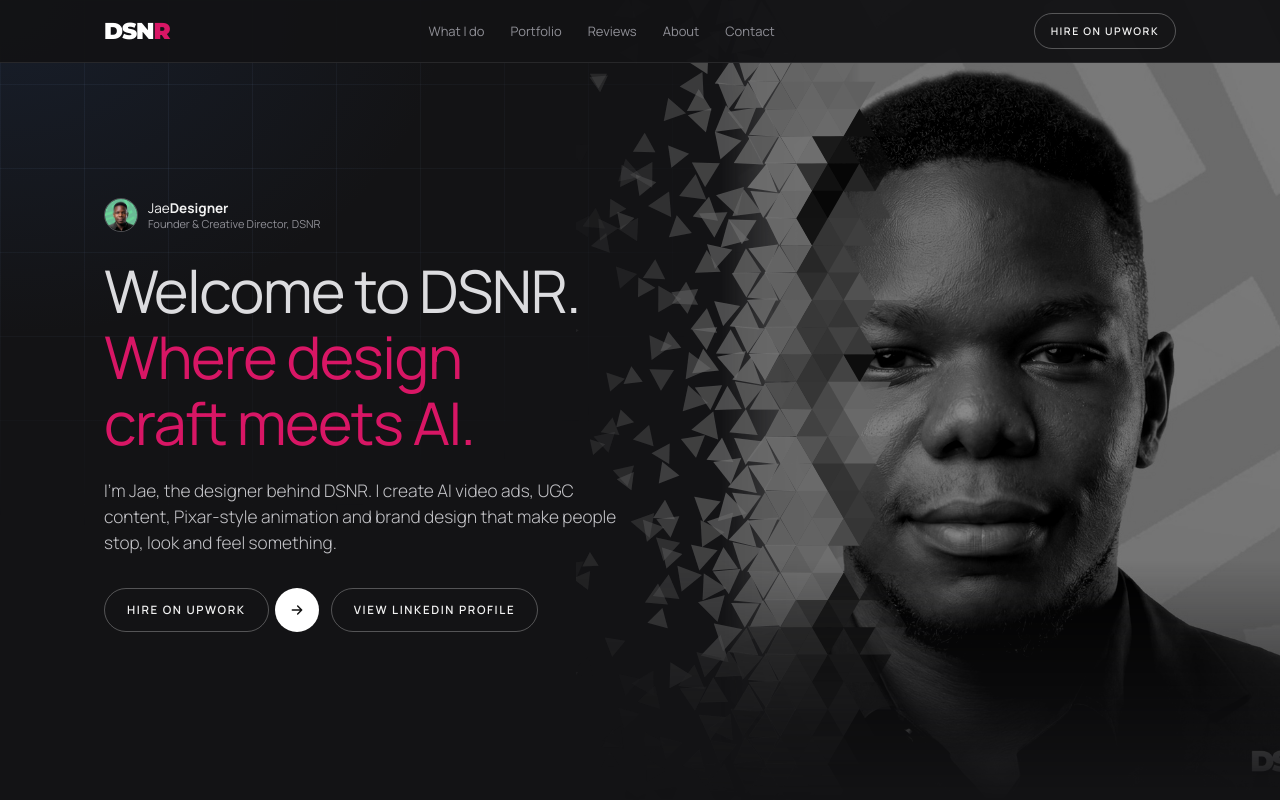
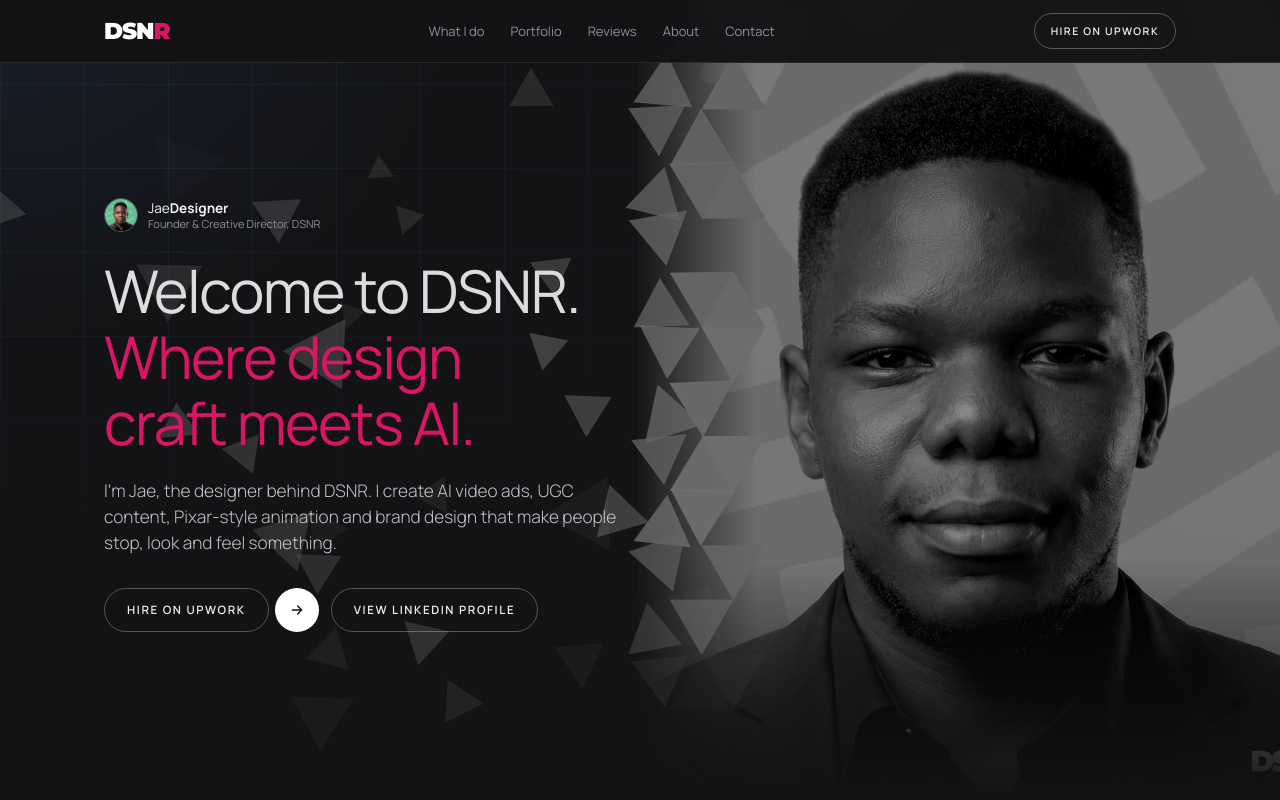
Before and after one commit to jaedesigner2000/dsnr, a plain HTML site: page index.html in a window 1280 px wide. Shown: the top 800 px of the page. Drawn offline with Linux system fonts and the light colour scheme.

Commit message:
Add files via upload

```diff
--- a/index.html
+++ b/index.html
@@ -5,6 +5,16 @@
 <meta name="viewport" content="width=device-width, initial-scale=1">
 <title>DSNR | Jae Designer — AI Video Ads, UGC & Animation</title>
 <meta name="description" content="DSNR is the creative studio of Jae Designer (Lumbani Jere): AI video ads, UGC content, Pixar-style animation and brand design.">
+<link rel="canonical" href="https://jaedesigner2000.github.io/dsnr/">
+<meta name="robots" content="index,follow">
+<meta property="og:type" content="website">
+<meta property="og:site_name" content="DSNR">
+<meta property="og:title" content="DSNR | Jae Designer — AI Video Ads, UGC & Animation">
+<meta property="og:description" content="AI video ads, UGC content, Pixar-style animation and brand design by Jae Designer (Lumbani Jere), founder of DSNR.">
+<meta property="og:url" content="https://jaedesigner2000.github.io/dsnr/">
+<meta property="og:image" content="https://jaedesigner2000.github.io/dsnr/assets/photo.jpg">
+<meta name="twitter:card" content="summary_large_image">
+<script type="application/ld+json">{"@context":"https://schema.org","@type":"Person","name":"Lumbani Jere","alternateName":"Jae Designer","jobTitle":"Graphic Designer and AI Content Creator","url":"https://jaedesigner2000.github.io/dsnr/","image":"https://jaedesigner2000.github.io/dsnr/assets/photo.jpg","address":{"@type":"PostalAddress","addressLocality":"Blantyre","addressCountry":"MW"},"worksFor":{"@type":"Organization","name":"DSNR"},"knowsAbout":["AI video ads","UGC content","Pixar-style animation","Brand identity design","Logo design","Video editing"],"sameAs":["https://www.linkedin.com/in/lumbani-jere-","https://www.instagram.com/jae_designer","https://www.upwork.com/freelancers/~01d9ba420fcd5097a8"]}</script>
 <link rel="icon" href="assets/favicon.png">
 <link rel="preconnect" href="https://fonts.googleapis.com">
 <link rel="preconnect" href="https://fonts.gstatic.com" crossorigin>
@@ -86,7 +96,7 @@ main{position:relative}
   -webkit-mask-image:linear-gradient(to top,transparent 0,#000 30%);mask-image:linear-gradient(to top,transparent 0,#000 30%)}
 .hero-photo img{width:100%;height:100%;object-fit:cover;object-position:50% 18%;filter:grayscale(1) contrast(1.12) brightness(.62);
   -webkit-mask-image:linear-gradient(to right,transparent 26%,#000 52%);mask-image:linear-gradient(to right,transparent 26%,#000 52%)}
-.hero-photo canvas{position:absolute;inset:0;width:100%;height:100%;pointer-events:none}
+.hero>canvas{position:absolute;inset:0;width:100%;height:100%;pointer-events:none}
 .hero .wrap{position:relative;z-index:1}
 .hero-in{max-width:520px}
 .chip{display:inline-flex;align-items:center;gap:10px;margin-bottom:26px}
@@ -193,7 +203,7 @@ main{position:relative}
 .step p{color:var(--muted);font-size:14px}
 
 /* ---------- reviews ---------- */
-.reviews{display:grid;grid-template-columns:1fr 1fr;gap:18px}
+.reviews{display:grid;grid-template-columns:1fr 1fr;gap:18px;align-items:stretch}
 .review{perspective:1000px;transition:opacity .9s var(--ease),transform 1s var(--ease)}
 .review.reveal:nth-child(odd){transform:translateX(-46px)}
 .review.reveal:nth-child(even){transform:translateX(46px);transition-delay:.12s}
@@ -470,6 +480,7 @@ footer.site .soc svg{width:14px;height:14px}
     <div class="wrap">
       <div class="sec-head reveal"><div><div class="eyebrow">Reviews</div><h2>Happy <em>clients.</em></h2></div></div>
       <div class="reviews" id="reviewList"></div>
+      <div class="pager" id="reviewPager"></div>
     </div>
   </section>
 
@@ -685,17 +696,29 @@ $('#chips').addEventListener('click', e => { const b = e.target.closest('.chipb'
 renderGrid();
 
 /* ---------- reviews, software ---------- */
-$('#reviewList').innerHTML = REVIEWS.map(r => `
+/* reviews: two at a time, with pages */
+const rlist = $('#reviewList'), rpager = $('#reviewPager'), RPER = 2; let rpage = 0;
+function renderReviews(first){
+  const pages = Math.max(1, Math.ceil(REVIEWS.length / RPER)); rpage = Math.max(0, Math.min(rpage, pages - 1));
+  rlist.innerHTML = REVIEWS.slice(rpage * RPER, rpage * RPER + RPER).map(r => `
   <figure class="review reveal"><div class="review-in glow">
     <span class="q" aria-hidden="true">”</span>
     <div class="stars" aria-label="5 out of 5 stars">${[0,1,2,3,4].map(i => `<svg style="--i:${i}"><use href="#i-star"/></svg>`).join('')}</div>
     <blockquote>${r.text}</blockquote>
     <footer><i>✓</i>Verified client</footer>
   </div></figure>`).join('');
-$$('.review').forEach(el => {
-  const inner = $('.review-in', el); tilt(el, inner, 5);
-  el.addEventListener('pointermove', e => { const r = inner.getBoundingClientRect(); inner.style.setProperty('--mx', (e.clientX - r.left) + 'px'); inner.style.setProperty('--my', (e.clientY - r.top) + 'px'); });
-});
+  $$('.review', rlist).forEach(el => {
+    const inner = $('.review-in', el); tilt(el, inner, 5);
+    el.addEventListener('pointermove', e => { const r = inner.getBoundingClientRect(); inner.style.setProperty('--mx', (e.clientX - r.left) + 'px'); inner.style.setProperty('--my', (e.clientY - r.top) + 'px'); });
+  });
+  if (!first) setTimeout(() => $$('.review', rlist).forEach(el => el.classList.add('in')), 40);
+  rpager.style.display = pages > 1 ? '' : 'none';
+  rpager.innerHTML = `<button data-p="${rpage - 1}" ${rpage === 0 ? 'disabled' : ''} aria-label="Previous reviews"><svg><use href="#i-left"/></svg></button>` +
+    Array.from({length: pages}, (_, i) => `<button data-p="${i}" class="${i === rpage ? 'on' : ''}" aria-label="Reviews page ${i + 1}">${i + 1}</button>`).join('') +
+    `<button data-p="${rpage + 1}" ${rpage >= pages - 1 ? 'disabled' : ''} aria-label="Next reviews"><svg><use href="#i-right"/></svg></button>`;
+}
+rpager.addEventListener('click', e => { const b = e.target.closest('button'); if (!b || b.disabled) return; rpage = +b.dataset.p; renderReviews(); });
+renderReviews(true);
 $('#skills').innerHTML = SOFTWARE.map(s => `
   <div class="skill glow reveal" style="--c:${s.c};--v:${s.v}%;${s.tile ? `--tile:${s.tile};` : ''}${s.pad ? `--lp:${s.pad};` : ''}">
     <div class="logo"><img src="assets/logo-${s.logo}" alt="${s.name} logo" loading="lazy"></div>
@@ -784,44 +807,53 @@ addEventListener('keydown', e => { if (e.key === 'Escape' && pw.classList.contai
   tilt(ph.parentElement, ph, 6);
 }
 
-/* ---------- welcome photo: breaks into drifting triangles toward the text ---------- */
+/* ---------- welcome photo: its edge breaks into large triangles that drift across the page, clear of the face ---------- */
 {
   const hero = $('#hero'), hp = $('.hero-photo'), im = $('img', hp), cv = document.createElement('canvas'), cx = cv.getContext('2d');
-  hp.appendChild(cv);
-  let W = 0, H = 0, tris = [], mx = -9999, my = -9999, live = false, raf = 0;
+  hero.appendChild(cv);
+  let HW = 0, HH = 0, tris = [], mx = -9999, my = -9999, live = false, raf = 0;
   const sm = (a, b, x) => { x = Math.min(1, Math.max(0, (x - a) / (b - a))); return x * x * (3 - 2 * x); };
   function build(){
-    W = hp.clientWidth; H = hp.clientHeight; if (!W || !H || !im.naturalWidth) return;
-    const Z = W < 700 ? .34 : .43, dpr = Math.min(devicePixelRatio || 1, 2);
-    cv.width = W * dpr; cv.height = H * dpr; cx.setTransform(dpr, 0, 0, dpr, 0, 0);
-    const m = `linear-gradient(to right,transparent ${Z * 41}%,#000 ${Z * 81}%)`; im.style.webkitMaskImage = m; im.style.maskImage = m;
+    const W = hp.clientWidth, H = hp.clientHeight, ox = hp.offsetLeft; HW = hero.clientWidth; HH = hero.clientHeight;
+    if (!W || !H || !im.naturalWidth) return;
+    const small = HW < 700, Z = small ? .15 : .24, dpr = Math.min(devicePixelRatio || 1, 2);   /* Z: share of the photo that breaks up; the face starts further right */
+    cv.width = HW * dpr; cv.height = HH * dpr; cx.setTransform(dpr, 0, 0, dpr, 0, 0);
+    const m = `linear-gradient(to right,transparent ${Z * 30}%,#000 ${Z * 92}%)`; im.style.webkitMaskImage = m; im.style.maskImage = m;
     const k = 6, sw = Math.ceil(W / k), sh = Math.ceil(H / k), oc = document.createElement('canvas'); oc.width = sw; oc.height = sh;
     const o = oc.getContext('2d', {willReadFrequently:true}), sc = Math.max(W / im.naturalWidth, H / im.naturalHeight), dw = im.naturalWidth * sc, dh = im.naturalHeight * sc;
     o.drawImage(im, (W - dw) * .5 / k, (H - dh) * .18 / k, dw / k, dh / k);
     let px; try { px = o.getImageData(0, 0, sw, sh).data; } catch (e) { return; }
-    const s = Math.max(20, Math.min(36, W / 26)), h = s * .866; tris = [];
+    const grey = (x, y) => { const pi = (Math.min(sh - 1, Math.max(0, y / k | 0)) * sw + Math.min(sw - 1, Math.max(0, x / k | 0))) * 4, lum = (.299 * px[pi] + .587 * px[pi + 1] + .114 * px[pi + 2]) / 255;
+      return Math.max(26, Math.min(255, (((lum - .5) * 1.12 + .5) * .62 + (Math.random() - .5) * .04) * 255)) | 0; };
+    const s = small ? 34 : Math.max(46, Math.min(74, W / 13)), h = s * .866; tris = [];
+    const shape = (up, s, h) => up ? [-s / 2, h / 3, 0, -h * 2 / 3, s / 2, h / 3] : [-s / 2, -h / 3, s / 2, -h / 3, 0, h * 2 / 3];
     for (let r = 0; r * h < H; r++) for (let i = 0; ; i++) {
       const x0 = i * s / 2 - s / 2, up = (i + r) % 2 === 0, tx = x0 + s / 2, ty = r * h + (up ? h * 2 / 3 : h / 3), u = tx / W / Z;
       if (u > 1) break;
-      const appear = sm(1, .72, u), e = sm(.66, .02, u), r1 = Math.random(), r2 = Math.random();
-      if (r1 > Math.pow(appear, 1.7) || r2 > 1 - e * .72) continue;
-      const pi = (Math.min(sh - 1, ty / k | 0) * sw + Math.min(sw - 1, Math.max(0, tx / k | 0))) * 4;
-      const lum = (.299 * px[pi] + .587 * px[pi + 1] + .114 * px[pi + 2]) / 255;
-      const v = Math.max(0, Math.min(255, (((lum - .5) * 1.12 + .5) * .62 + (Math.random() - .5) * .035) * 255)) | 0;
-      const pts = up ? [-s / 2, h / 3, 0, -h * 2 / 3, s / 2, h / 3] : [-s / 2, -h / 3, s / 2, -h / 3, 0, h * 2 / 3];
-      tris.push({x:tx, y:ty, pts, e, a:Math.pow(1 - e, 1.25) * Math.min(1, appear * 1.3), col:`rgb(${v},${v},${v})`, r1:Math.random(), r2:Math.random(), ph:Math.random() * 6.283});
+      const appear = sm(1.02, .7, u), e = sm(.7, .0, u), r1 = Math.random(), r2 = Math.random();
+      if (r1 > Math.pow(appear, 1.5) || r2 > .82 - e * .5) continue;
+      const v = grey(tx, ty), fadeY = 1 - sm(.62, .96, ty / H);
+      tris.push({x:ox + tx, y:ty, pts:shape(up, s, h), e, a:Math.pow(1 - e * .8, 1.2) * Math.min(1, appear * 1.4) * fadeY, col:`rgb(${v},${v},${v})`, r1:Math.random(), r2:Math.random(), ph:Math.random() * 6.283});
+    }
+    /* a few fragments that made it all the way across the page */
+    const far = small ? 6 : 15;
+    for (let i = 0; i < far; i++) {
+      const fs = s * (.45 + Math.random() * .75), fh = fs * .866, v = grey(Math.random() * W * Z, Math.random() * H);
+      tris.push({far:true, x:HW * .02 + Math.random() * Math.max(60, ox - HW * .02), y:HH * (.1 + Math.random() * .8), pts:shape(Math.random() < .5, fs, fh), e:1, a:.1 + Math.random() * .3,
+        col:`rgb(${v},${v},${v})`, r1:Math.random(), r2:Math.random(), ph:Math.random() * 6.283});
     }
     draw(performance.now());
   }
   function draw(t){
-    cx.clearRect(0, 0, W, H); cx.lineWidth = .6; cx.strokeStyle = 'rgba(255,255,255,.07)';
+    cx.clearRect(0, 0, HW, HH); cx.lineWidth = .7; cx.strokeStyle = 'rgba(255,255,255,.08)';
     for (const q of tris) {
       const e = q.e;
-      let dx = -e * e * (36 + q.r1 * 150) + Math.sin(t * .0005 + q.ph) * e * 13,
-          dy = (q.r2 - .62) * e * e * 96 + Math.cos(t * .0004 + q.ph) * e * 11,
-          rot = e * (q.r2 - .5) * 2.6 + Math.sin(t * .0003 + q.ph) * e * .55, sc = 1.02 - e * (.3 + .5 * q.r1);
+      let dx, dy, rot, sc;
+      if (q.far) { dx = Math.sin(t * .00022 + q.ph) * 26; dy = Math.cos(t * .00018 + q.ph) * 20; rot = q.ph + t * .00012 * (q.r1 - .5) * 2; sc = 1; }
+      else { dx = -e * e * (50 + q.r1 * 240) + Math.sin(t * .0005 + q.ph) * e * 14; dy = (q.r2 - .6) * e * e * 130 + Math.cos(t * .0004 + q.ph) * e * 12;
+             rot = e * (q.r2 - .5) * 2.6 + Math.sin(t * .0003 + q.ph) * e * .5; sc = 1.02 - e * (.25 + .45 * q.r1); }
       const ddx = q.x + dx - mx, ddy = q.y + dy - my, d = Math.hypot(ddx, ddy);
-      if (d < 170) { const f = (1 - d / 170) ** 2 * 54 * (.22 + e); dx += ddx / (d || 1) * f; dy += ddy / (d || 1) * f; rot += f * .025; }
+      if (d < 180 && e > .05) { const f = (1 - d / 180) ** 2 * 46 * e; dx += ddx / (d || 1) * f - Math.max(0, ddx / (d || 1)) * f; dy += ddy / (d || 1) * f; rot += f * .02; }   /* never pushed toward the face */
       const c = Math.cos(rot) * sc, s = Math.sin(rot) * sc, p = q.pts, X = q.x + dx, Y = q.y + dy;
       cx.globalAlpha = q.a; cx.fillStyle = q.col; cx.beginPath();
       cx.moveTo(X + p[0] * c - p[1] * s, Y + p[0] * s + p[1] * c);
@@ -836,7 +868,7 @@ addEventListener('keydown', e => { if (e.key === 'Escape' && pw.classList.contai
   let rz; addEventListener('resize', () => { clearTimeout(rz); rz = setTimeout(build, 180); });
   if (!reduced) {
     new IntersectionObserver(es => { const on = es[0].isIntersecting; if (on && !live) { live = true; raf = requestAnimationFrame(loop); } else if (!on) { live = false; cancelAnimationFrame(raf); } }).observe(hero);
-    hero.addEventListener('pointermove', e => { const r = hp.getBoundingClientRect(); mx = e.clientX - r.left; my = e.clientY - r.top; });
+    hero.addEventListener('pointermove', e => { const r = hero.getBoundingClientRect(); mx = e.clientX - r.left; my = e.clientY - r.top; });
     hero.addEventListener('pointerleave', () => { mx = my = -9999; });
   }
 }
```
